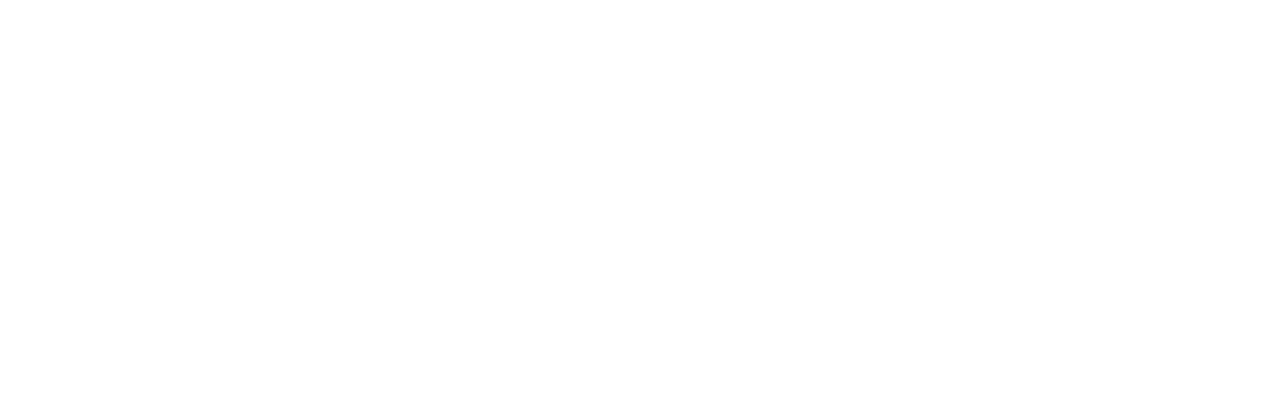
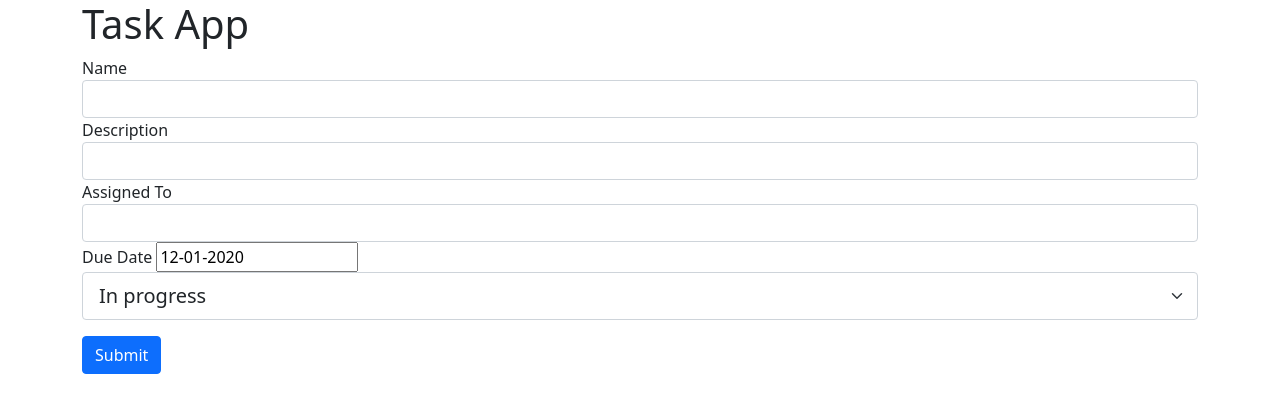
Before and after one commit to iliasi/task_planner, a plain HTML site: page index.html in a window 1280 px wide. Drawn offline with nearby package versions, Linux system fonts and the light colour scheme.

Commit message:
add form

```diff
--- a/index.html
+++ b/index.html
@@ -9,6 +9,42 @@
     <link href="https://cdn.jsdelivr.net/npm/bootstrap@5.0.0-beta1/dist/css/bootstrap.min.css" rel="stylesheet" integrity="sha384-giJF6kkoqNQ00vy+HMDP7azOuL0xtbfIcaT9wjKHr8RbDVddVHyTfAAsrekwKmP1" crossorigin="anonymous">
 </head>
 <body>
+    <div class="container">
+        <div class="row">
+            <h1>Task App</h1>
+            <form>
+                <div class="form-group">
+                  <label for="nameInput">Name</label>
+                  <input type="text" class="form-control" id="nameInput" placeholder="">
+                </div>
+                <div class="form-group">
+                  <label for="descriptionInput">Description</label>
+                  <input type="text" class="form-control" id="descriptionInput" placeholder="">
+                </div>
+                <div class="form-group">
+                    <label for="assignInput">Assigned To</label>
+                    <input type="text" class="form-control" id="assignInput" placeholder="">
+                </div>
+                <div class="form-group">
+
+                    <div class="input-append date" id="datetimepicker" data-date="12-01-2021" data-date-format="dd-mm-yyyy">
+                        <label for="dateInput">Due Date</label>
+                        <input class="span2" size="16" type="text" value="12-01-2020">
+                        <span class="add-on"><i class="icon-remove"></i></span>
+                        <span class="add-on"><i class="icon-th"></i></span>
+                    </div>
+
+                    <select class="form-select form-select-lg mb-3" aria-label=".form-select-lg example">
+                        <option selected>In progress</option>
+                        <option value="1">Done</option>
+                        <option value="2">Pending</option>
+                    </select>
+                    <button type="button" class="btn btn-primary">Submit</button>
+
+                </div>
+              </form>
+        </div>
+    </div>
     <!-- JavaScript Bundle with Popper -->
     <script src="https://cdn.jsdelivr.net/npm/bootstrap@5.0.0-beta1/dist/js/bootstrap.bundle.min.js" integrity="sha384-ygbV9kiqUc6oa4msXn9868pTtWMgiQaeYH7/t7LECLbyPA2x65Kgf80OJFdroafW" crossorigin="anonymous"></script>
 </body>
```
